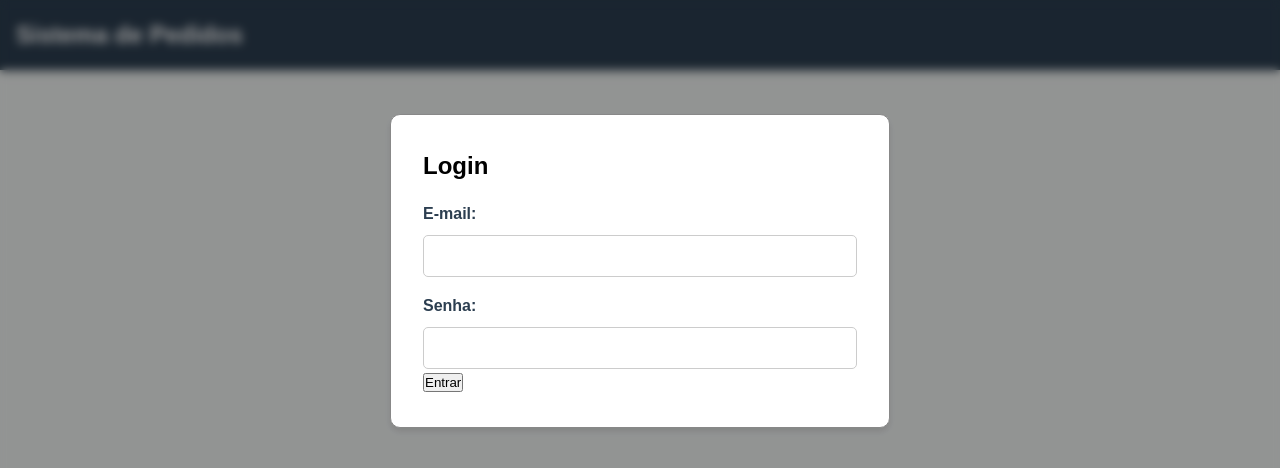
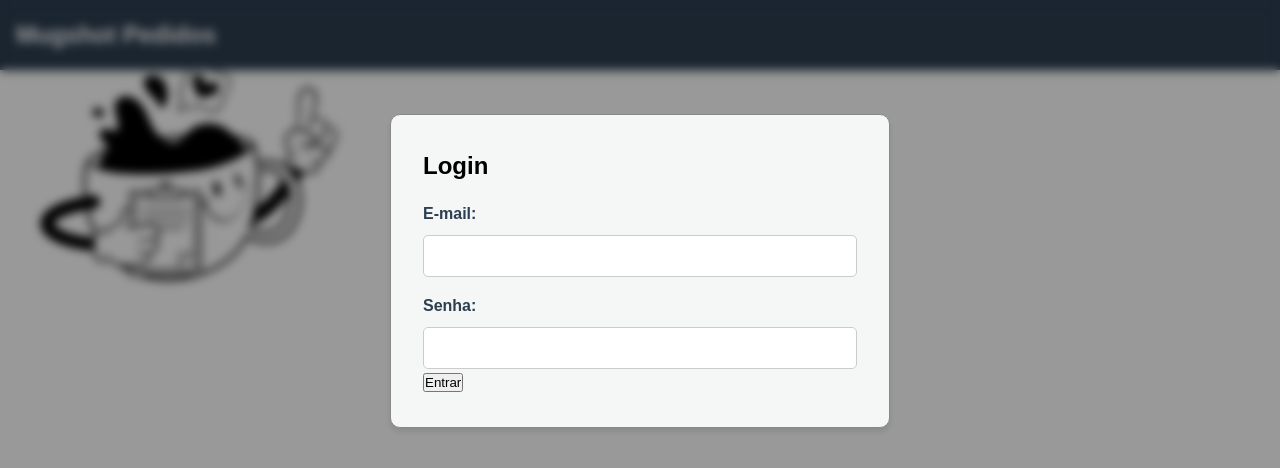
Before and after one commit to RudeNero/pedidos, a plain HTML site: page index.html in a window 1280 px wide. Drawn offline with Linux system fonts and the light colour scheme; no server answers.

Commit message:
adjust 6

```diff
--- a/index.html
+++ b/index.html
@@ -3,13 +3,13 @@
 <head>
     <meta charset="UTF-8">
     <meta name="viewport" content="width=device-width, initial-scale=1.0">
-    <title>Sistema de Pedidos</title>
+    <title>Mugshot Pedidos</title>
     <link rel="stylesheet" href="style.css">
 </head>
 <body>
 
     <header>
-        <h1>Sistema de Pedidos</h1>
+        <h1>Mugshot Pedidos</h1>
         <button id="add-pedido-btn" style="display:none;">Adicionar Novo Pedido</button>
         <div class="dropdown">
             <button class="dropbtn" id="account-menu-btn" style="display:none;">Minha Conta ▾</button>
--- a/style.css
+++ b/style.css
@@ -3,8 +3,8 @@
 --secondary-color: #2c3e50;
 --completed-color: #2ecc71;
 --delete-color: #e74c3c;
---bg-color: #f4f7f6;
---card-bg-color: #ffffff;
+--bg-color: #ffffff;
+--card-bg-color: #f4f7f6;
 --box-shadow: 0 4px 6px rgba(0, 0, 0, 0.1);
 }
 
@@ -18,6 +18,10 @@ font-family: sans-serif;
 body {
 background-color: var(--bg-color);
 line-height: 1.6;
+background-image: url(./Mug.png);
+background-repeat: no-repeat;
+background-position: left top;
+background-size: 30%;
 }
 
 header {
```
Also changed, not shown: Mug.png (added).
